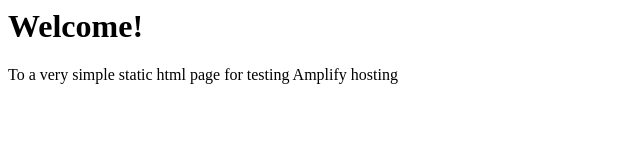
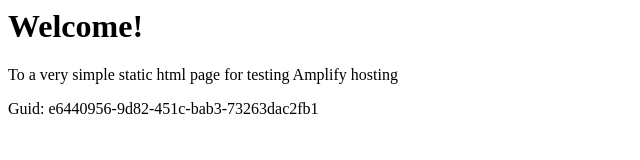
Before and after one commit to aws-aemilia-icn/Github-PR-Commit-Integration-Test-DoNotTouch-GitHubAutoBuildCanaryTest-v1-preprod-ap-northeast-2, a website: page src/index.html in a window 1280 px wide. Shown: the whole page, without its empty margins (0-640 px from the left). Drawn offline with Linux system fonts and the light colour scheme.

Commit message:
commit from integ tests

```diff
--- a/src/index.html
+++ b/src/index.html
@@ -1,3 +1,5 @@
+
+
 <html lang="en">
 
 <head>
@@ -10,6 +12,6 @@
 <body>
     <h1>Welcome!</h1>
     <p>To a very simple static html page for testing Amplify hosting</p>
-</body>
+    <p>Guid: e6440956-9d82-451c-bab3-73263dac2fb1</p></body>
 
 </html>
```
